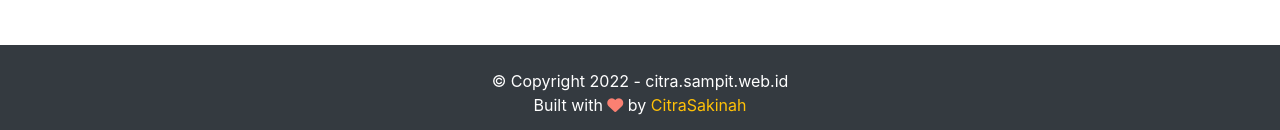
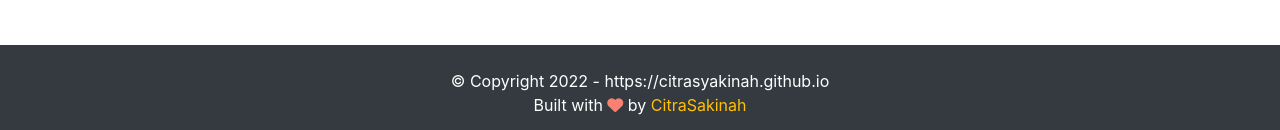
Before and after one commit to citrasyakinah/citrasyakinah.github.io, a plain HTML site: page portofoliocitra.html in a window 1280 px wide. Shown: the part 2571-2701 px from the top of the page. Drawn offline with nearby package versions, Linux system fonts and the light colour scheme.

Commit message:
Tambahkan Portofolio

```diff
--- a/portofolioNama.html
+++ b/portofoliocitra.html
@@ -289,7 +289,7 @@
         <div class="container pt-4">
         <div class="row">
             <div class="col text-center">
-            <p>&copy; Copyright 2022 - citra.sampit.web.id <br>
+            <p>&copy; Copyright 2022 - https://citrasyakinah.github.io <br>
                 Built with <a href="#" target="_blank"><i class="fa fa-heart" style="color: salmon;"></i></a> by <a
                 href="https://ginkdigital.com" target="_blank" class="text-warning">CitraSakinah</a>
             </p>
```
